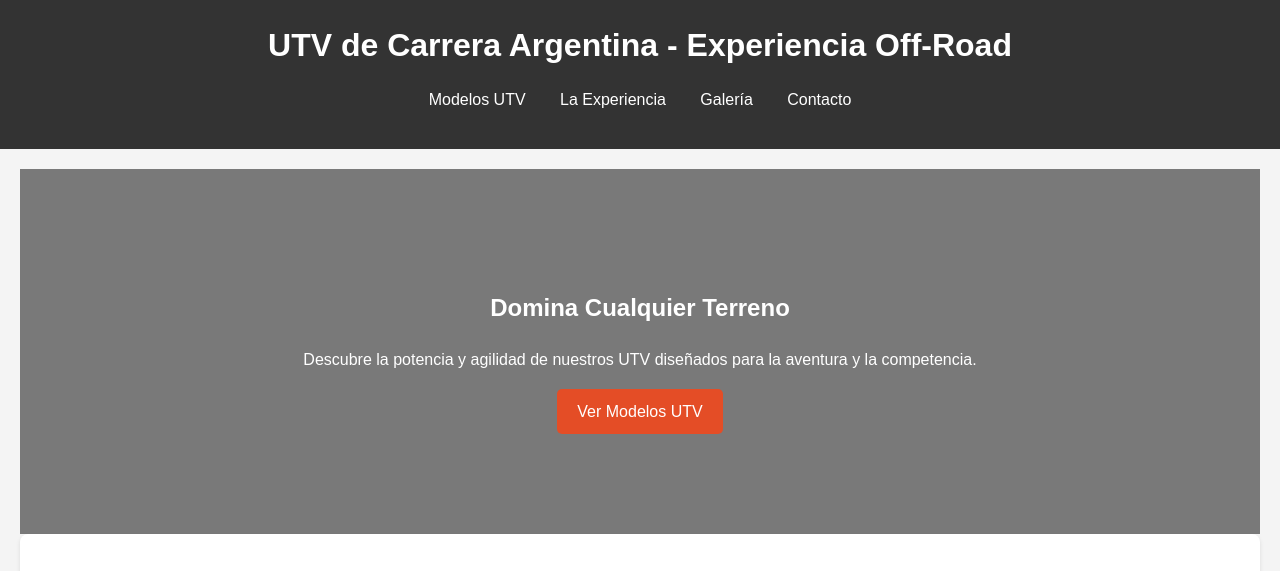
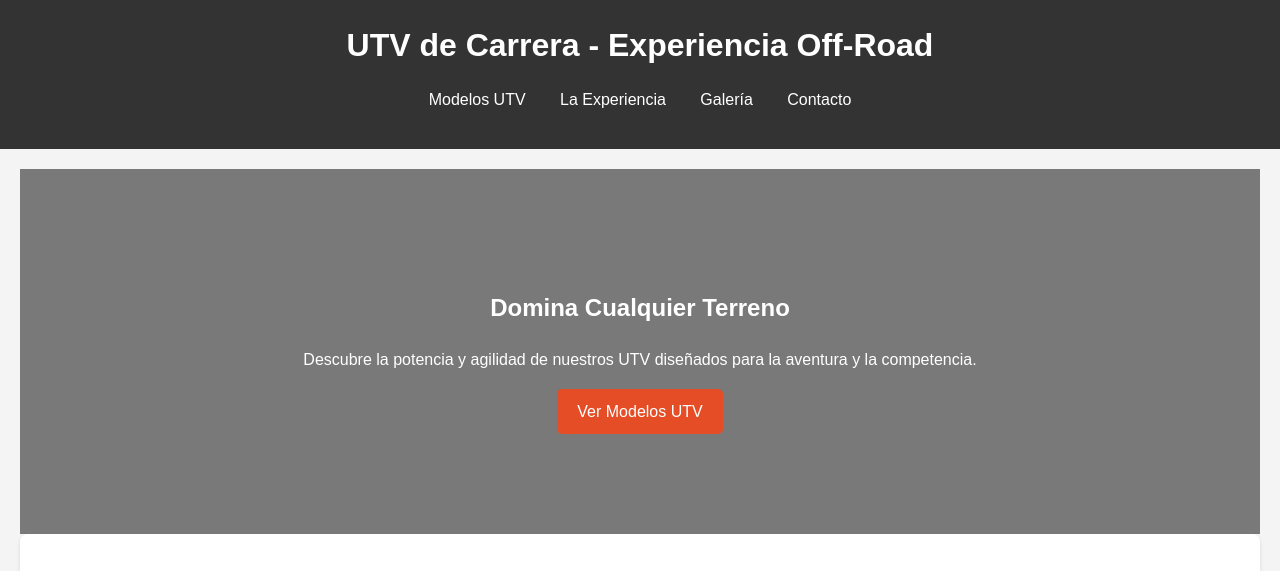
Before and after one commit to wolfclav/web, a plain HTML site: page index.html in a window 1280 px wide. Shown: the top 571 px of the page. Drawn offline with Linux system fonts and the light colour scheme.

Commit message:
feat: update index.html

```diff
--- a/index.html
+++ b/index.html
@@ -7,7 +7,7 @@
     <link rel="stylesheet" href="style.css"> </head>
 <body>
     <header>
-        <h1>UTV de Carrera Argentina - Experiencia Off-Road</h1>
+        <h1>UTV de Carrera - Experiencia Off-Road</h1>
         <nav>
             <ul>
                 <li><a href="#utvs">Modelos UTV</a></li>
```
